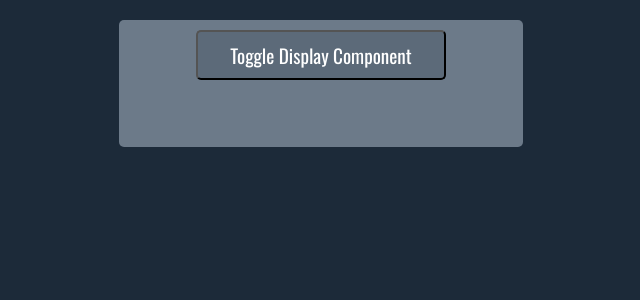
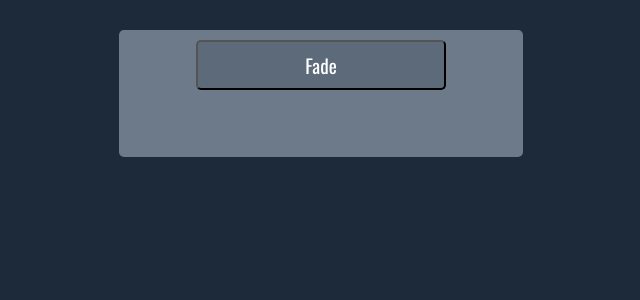
Before and after one commit to giacomo9999/Simple-React-Transition, a React (Create React App) app: page / in a window 1280 px wide. Shown: the top 300 px of the page, without its empty margins (319-959 px from the left). Built offline with nearby package versions, Linux system fonts and the light colour scheme.

Commit message:
Reviewed yesterday's work.

```diff
--- a/src/App.js
+++ b/src/App.js
@@ -1,12 +1,8 @@
 import React, { Component } from "react";
+import { Transition } from "react-transition-group";
 import "./App.css";
-import { Transition } from "react-transition-group";
-import DisplayComp from "./DisplayComp";
 
-const defaultStyle = {
-  transition: "opacity  400ms ease-in-out",
-  opacity: 0
-};
+const defaultStyle = { transition: "opacity 400ms ease-in-out", opacity: 0 };
 
 const transitionStyles = {
   entering: { opacity: 0 },
@@ -19,10 +15,7 @@ class App extends Component {
   state = { bool: false };
 
   toggle = () => {
-    console.log("Toggling state...");
-    this.setState(prevState => ({
-      bool: !prevState.bool
-    }));
+    this.setState(prevState => ({ bool: !prevState.bool }));
   };
 
   render() {
@@ -32,16 +25,19 @@ class App extends Component {
     } = this;
 
     return (
+      <div>
+        <div className="spacer10" />
         <div className="container-outer">
-        <button onClick={toggle}>Toggle Display Component</button>
-        <Transition in={bool} timeout={400}>
+          <button onClick={toggle}>Fade</button>
+          <Transition in={bool} timeout={600}>
             {status => (
               <div style={{ ...defaultStyle, ...transitionStyles[status] }}>
+                <h1>This Text Fades In And Out</h1>
                 {console.log(status)}
-              <h1>I Am The Component</h1>
               </div>
             )}
           </Transition>
+        </div>
       </div>
     );
   }
```
Also changed, not shown: src/Dialog.js (added, +20 -0 lines), src/App.css (line endings or trailing spaces). Lines whose indentation alone changed are shown as unchanged.
